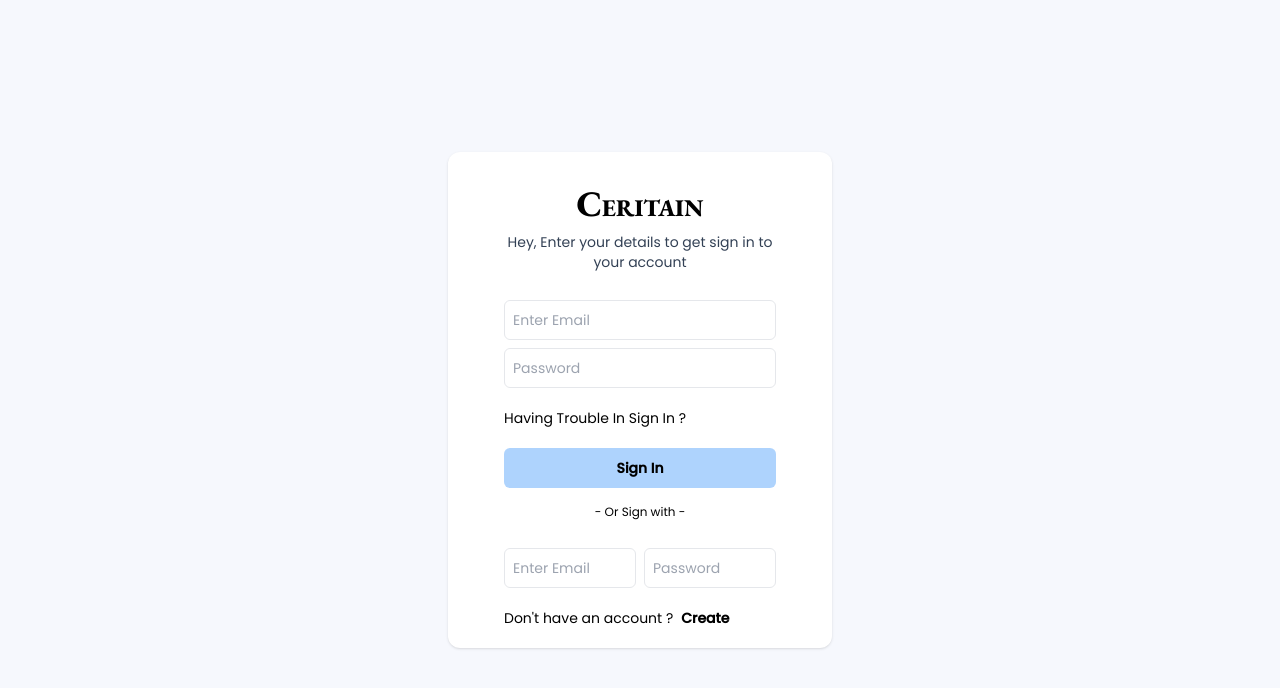
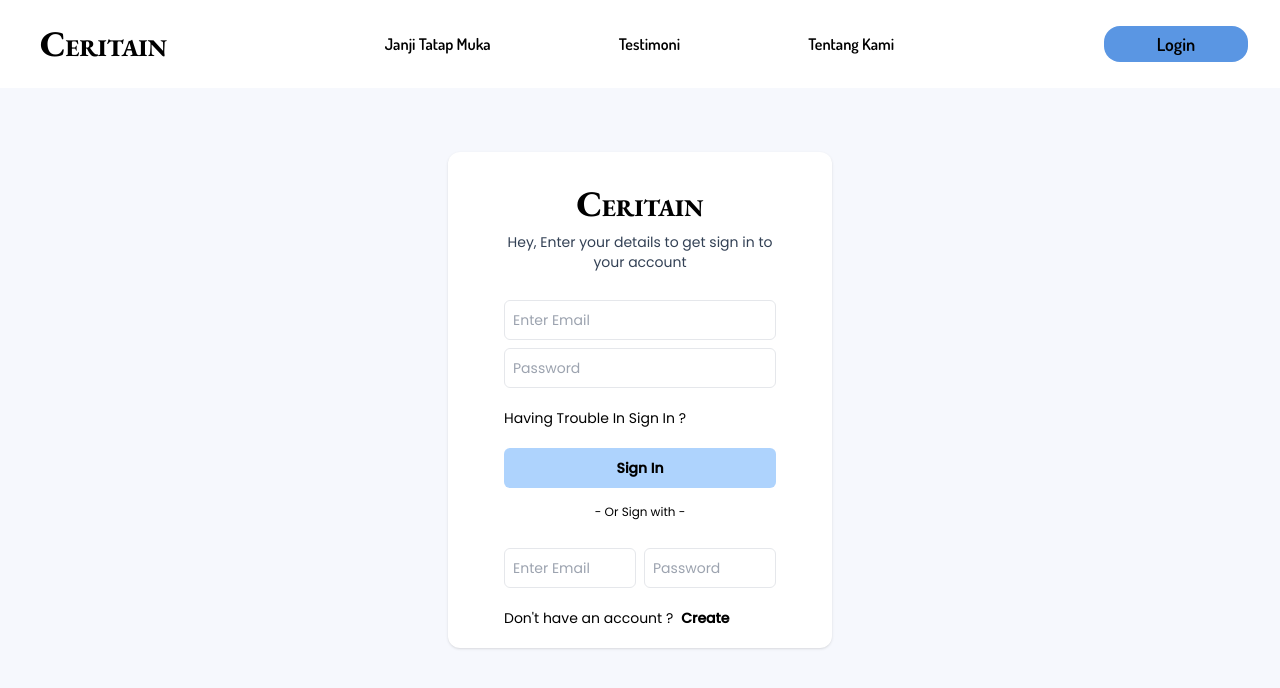
Before and after one commit to AhmadAzkia/ceritain, a React (Create React App) app: page /login in a window 1280 px wide. Shown: the top 688 px of the page. Built offline with nearby package versions, Linux system fonts and the light colour scheme; a web font is replaced by a local one.

Commit message:
Menambahkan Navbar di form Login

```diff
--- a/src/Pages/Login.js
+++ b/src/Pages/Login.js
@@ -2,11 +2,12 @@
 import React from "react";
 import '../css/font.css';
 import { useNavigate } from "react-router-dom";
-import { FontAwesomeIcon } from "@fortawesome/react-fontawesome";
-
+import Navbar from "../components/Navbar"
 function Login() {
   let navigate = useNavigate()
   return (
+    <>
+    <Navbar />
     <div className="w-full min-h-screen grid place-items-center bg-[#F6F8FD]">
       <div className="w-96 bg-white shadow rounded-xl px-14">
         <h1 className="text-center text-2xl fontLogo mt-8 mb-2">
@@ -26,7 +27,6 @@ function Login() {
         <div className="flex flex-row mt-7 gap-2 fontLoginn">
           <input className="w-full h-10 ps-2 border rounded-md text-sm" type="email" name="" id="" placeholder="Enter Email"  />
           <input className="w-full h-10 ps-2 border rounded-md text-sm" type="password" name="" id="" placeholder="Password" />
-          <FontAwesomeIcon icon="fa-brands fa-google" ></FontAwesomeIcon>
         </div>
         <div className="flex flex-row gap-2 mt-5 mb-5">
         <p className="text-sm fontLoginn">Don't have an account ?</p>
@@ -34,7 +34,7 @@ function Login() {
         </div>
       </div>
     </div>
-
+    </>
   );
 }
 
--- a/src/components/Navbar.js
+++ b/src/components/Navbar.js
@@ -9,7 +9,7 @@ function Header() {
   return (
 <div>
     {/* Header */}
-    <nav className="bg-white w-full shadow-transparent2 flex-col">
+    <nav className="bg-white fixed w-full shadow-transparent2 flex-col">
       <div className="flex flex-col md:flex-row">
         <div className={`flex justify-between items-center py-6 px-6 md:border-none ${isOpen ? 'border-b' : 'none'}`}>
             <div>
```
